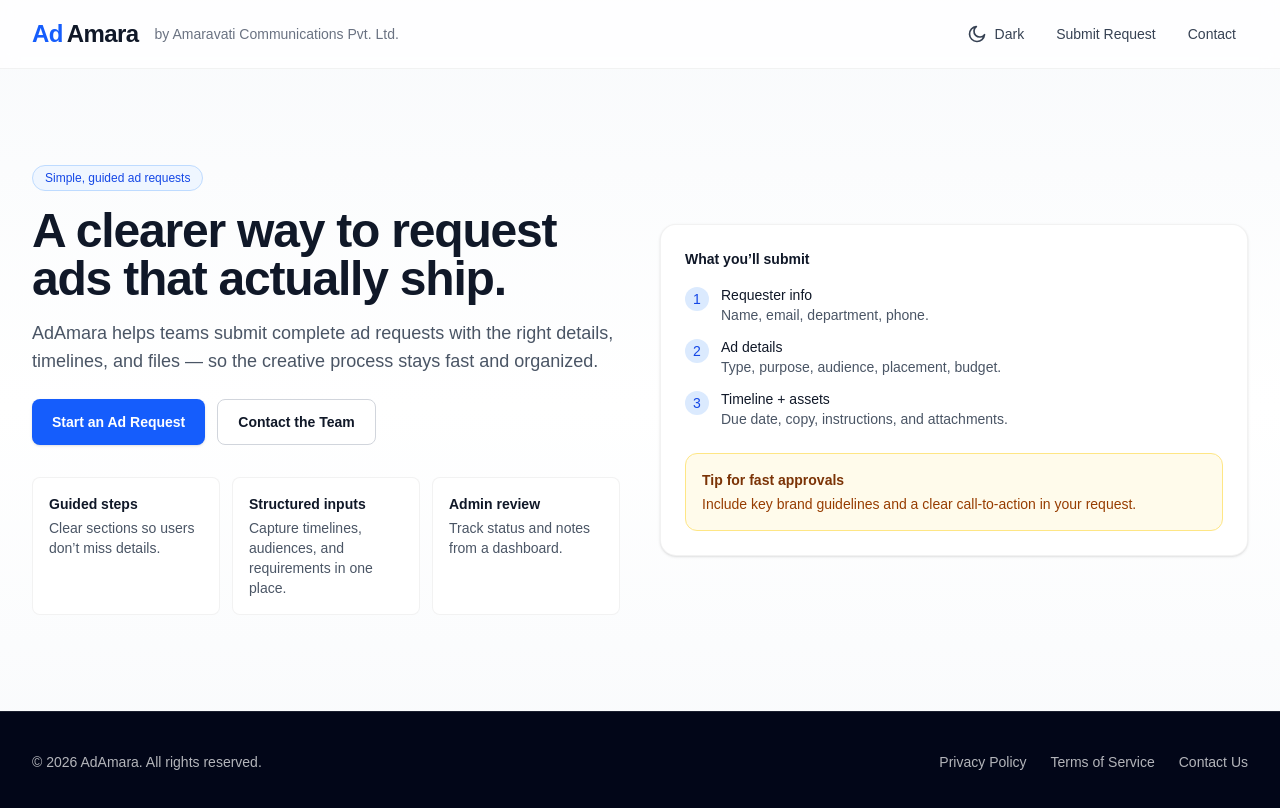
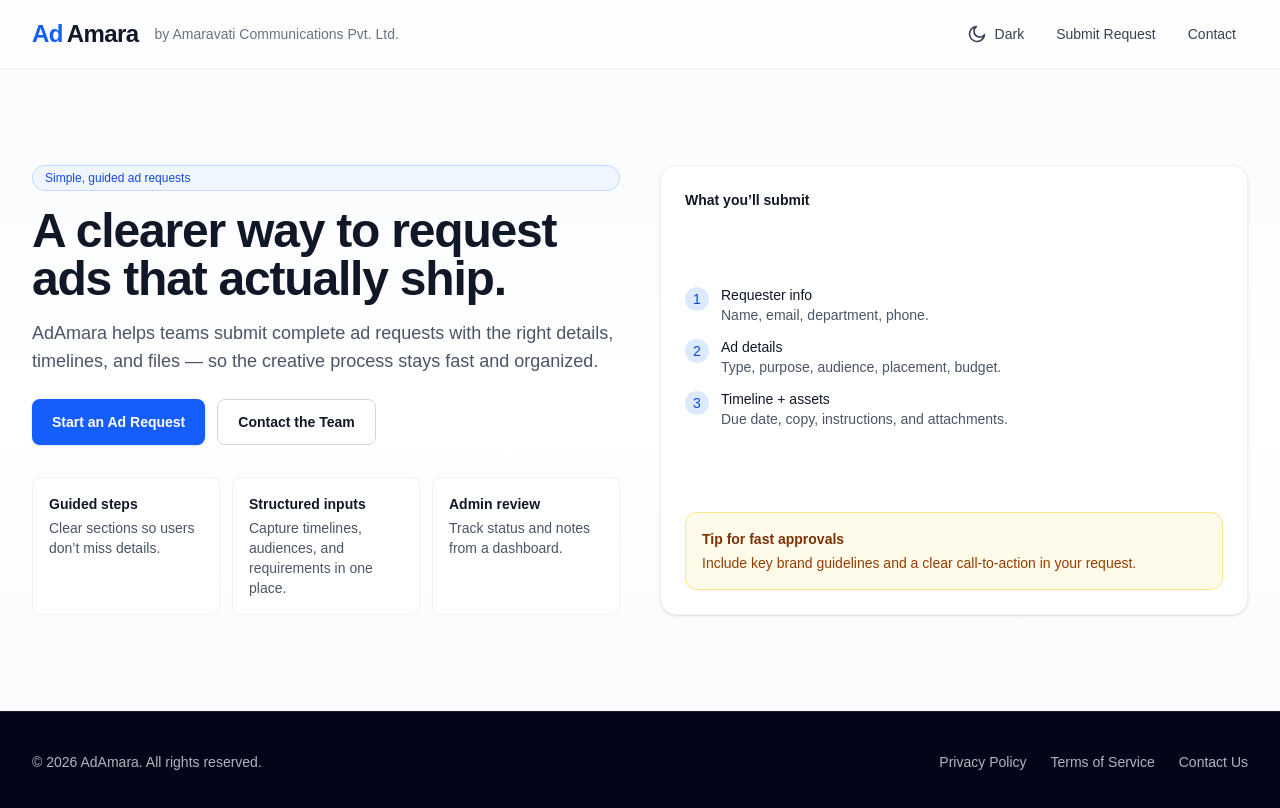
Before and after one commit to vsriharsha814/adamara, a Next.js app in the folder web/: page / in a window 1280 px wide. Shown: the top 808 px of the page. Built offline with nearby package versions, Linux system fonts and the light colour scheme; no server answers.

Commit message:
Enhance layout and styling of the Home component by adjusting grid and flex properties for better responsiveness. Update class names to improve alignment and visual hierarchy of elements.

```diff
--- a/web/src/app/page.js
+++ b/web/src/app/page.js
@@ -3,8 +3,8 @@
 export default function Home() {
   return (
     <div className="mx-auto max-w-7xl px-4 sm:px-6 lg:px-8">
-      <div className="grid grid-cols-1 items-center gap-10 py-10 lg:grid-cols-2 lg:py-16">
-        <div>
+      <div className="grid grid-cols-1 items-stretch gap-10 py-10 lg:grid-cols-2 lg:py-16">
+        <div className="flex flex-col justify-center">
           <p className="inline-flex items-center rounded-full border border-blue-200 bg-blue-50 px-3 py-1 text-xs font-medium text-blue-700 dark:border-blue-500/30 dark:bg-blue-500/10 dark:text-blue-200">
             Simple, guided ad requests
           </p>
@@ -54,9 +54,9 @@
           </div>
         </div>
 
-        <div className="relative">
+        <div className="relative h-full">
           <div className="absolute -inset-4 -z-10 rounded-3xl bg-gradient-to-tr from-blue-200/50 via-indigo-200/40 to-cyan-200/40 blur-2xl dark:from-blue-500/20 dark:via-indigo-500/15 dark:to-cyan-500/15" />
-          <div className="rounded-2xl border border-black/5 bg-white p-6 shadow-sm dark:border-white/10 dark:bg-white/5">
+          <div className="flex h-full flex-col justify-between rounded-2xl border border-black/5 bg-white p-6 shadow-sm dark:border-white/10 dark:bg-white/5">
             <p className="text-sm font-semibold text-gray-900 dark:text-slate-100">
               What you’ll submit
             </p>
```
